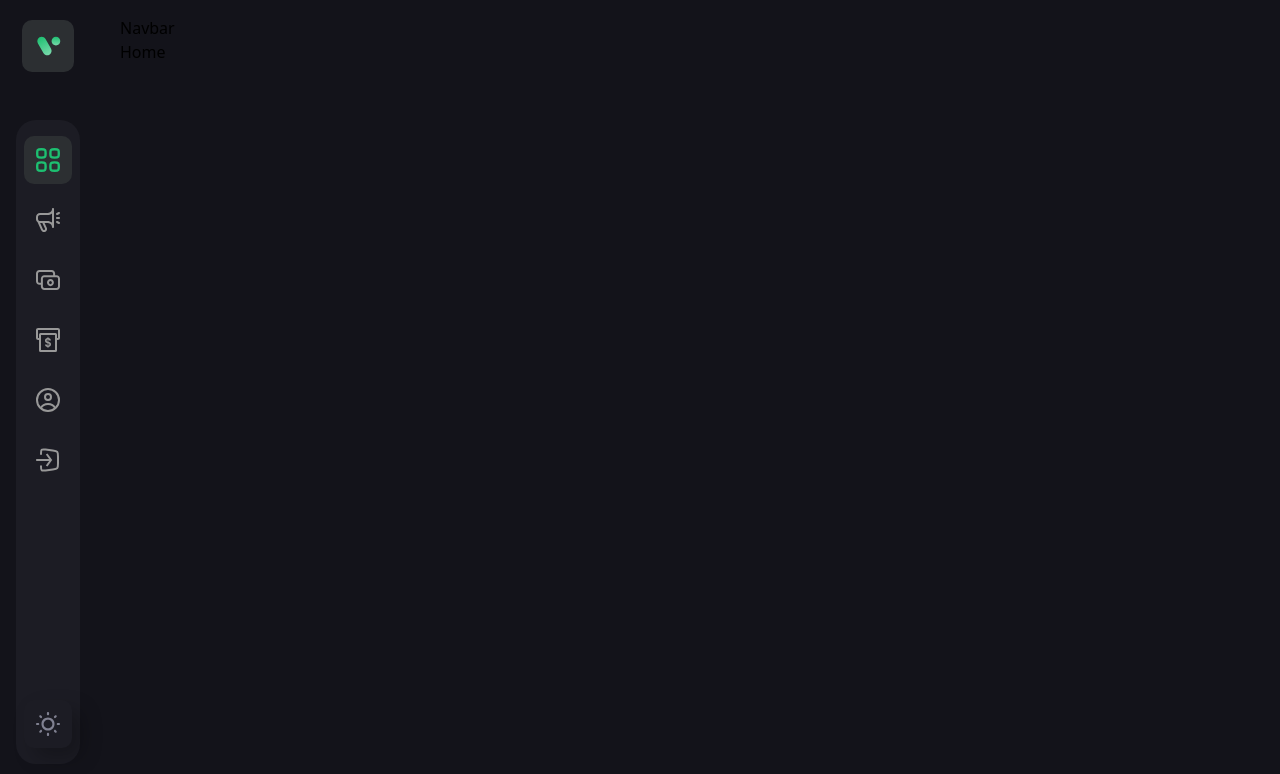
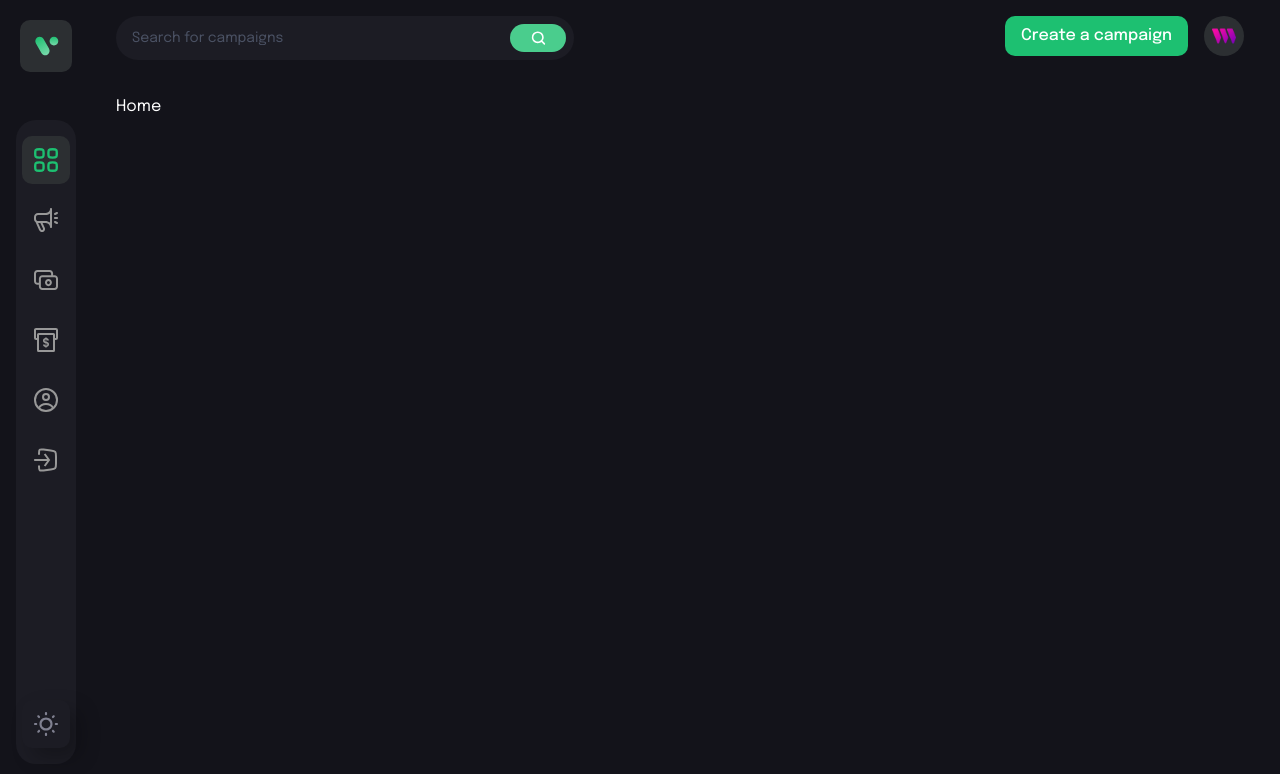
Before and after one commit to blkluv/InstaFun_2.0, a React (Vite) app in the folder client/: page / in a window 1280 px wide. Shown: the top 774 px of the page. Built offline with nearby package versions, Linux system fonts and the light colour scheme; what @thirdweb-dev/react would draw is missing.

Commit message:
navbar completed

```diff
--- a/client/index.html
+++ b/client/index.html
@@ -2,7 +2,7 @@
 <html lang="en">
   <head>
     <meta charset="UTF-8" />
-    <link rel="icon" type="image/svg+xml" href="/src/favicon.svg" />
+    <link rel="icon" type="image/svg+xml" href="/src/assets/logo.svg" />
     <meta name="viewport" content="width=device-width, initial-scale=1.0" />
     <title>InstaFund 2.0</title>
   </head>
--- /dev/null
+++ b/client/src/components/CustomButton.tsx
@@ -0,0 +1,22 @@
+import React from 'react'
+
+interface CustomButtonProps {
+    btnType: 'button' | 'submit' | 'reset'
+    title: string
+    handleClick: () => void
+    styles: string
+}
+
+const CustomButton = ({ btnType, title, handleClick, styles }: CustomButtonProps) => {
+  return (
+    <button
+      type={btnType}
+      className={`font-epilogue font-medium text-[16px] leading-[26px] text-white h-[40px] px-4 rounded-[10px] ${styles}`}
+      onClick={handleClick}
+    >
+      {title}
+    </button>
+  )
+}
+
+export default CustomButton
--- a/client/src/components/Navbar.tsx
+++ b/client/src/components/Navbar.tsx
@@ -1,9 +1,126 @@
-import React from 'react'
+import React, { useState } from "react";
+import { Link, useNavigate } from "react-router-dom";
+
+// import { useStateContext } from '../context';
+import CustomButton from "./CustomButton";
+import { logo, menu, search, thirdweb } from "../assets";
+import { navlinks } from "../constants/navLinks";
 
 const Navbar = () => {
+  const navigate = useNavigate();
+  const [isActive, setIsActive] = useState("dashboard");
+  const [toggleDrawer, setToggleDrawer] = useState(false);
+  //   const { connect, address } = useStateContext();
+  const address = "0x123";
+
   return (
-    <div>Navbar</div>
-  )
-}
+    <div className="flex md:flex-row flex-col-reverse justify-between mb-[35px] gap-6">
+      <div className="lg:flex-1 flex flex-row max-w-[458px] py-2 pl-4 pr-2 h-[44px] bg-[#1c1c24] rounded-[100px]">
+        <input
+          type="text"
+          placeholder="Search for campaigns"
+          className="flex w-full font-epilogue font-normal text-[14px] placeholder:text-[#4b5264] text-white bg-transparent outline-none"
+        />
 
-export default Navbar
+        <div className="w-[64px] h-full rounded-[20px] bg-[#4acd8d] flex justify-center items-center cursor-pointer">
+          <img
+            src={search}
+            alt="search"
+            className="w-[15px] h-[15px] object-contain"
+          />
+        </div>
+      </div>
+
+      <div className="sm:flex hidden flex-row justify-end gap-4">
+        <CustomButton
+          btnType="button"
+          title={address ? "Create a campaign" : "Connect"}
+          styles={address ? "bg-[#1dc071]" : "bg-[#8c6dfd]"}
+          handleClick={() => {
+            if (address) navigate("create-campaign");
+            else console.log("Connect");
+          }}
+        />
+
+        <Link to="/profile">
+          <div className="w-[40px] h-[40px] rounded-full bg-[#2c2f32] flex justify-center items-center cursor-pointer">
+            <img
+              src={thirdweb}
+              alt="user"
+              className="w-[60%] h-[60%] object-contain"
+            />
+          </div>
+        </Link>
+      </div>
+
+      {/* Small screen navigation */}
+      <div className="sm:hidden flex justify-between items-center relative">
+        <div className="w-[40px] h-[40px] rounded-[10px] bg-[#2c2f32] flex justify-center items-center cursor-pointer">
+          <img
+            src={logo}
+            alt="user"
+            className="w-[60%] h-[60%] object-contain"
+          />
+        </div>
+
+        <img
+          src={menu}
+          alt="menu"
+          className="w-[30px] h-[30px] object-contain cursor-pointer"
+          onClick={() => setToggleDrawer((prev) => !prev)}
+        />
+
+        <div
+          className={`absolute top-[60px] right-0 left-0 bg-[#1c1c24] z-10 shadow-secondary py-4 ${
+            !toggleDrawer ? "-translate-y-[100vh]" : "translate-y-0"
+          } transition-all duration-700`}
+        >
+          <ul className="mb-4">
+            {navlinks.map((link) => (
+              <li
+                key={link.name}
+                className={`flex p-4 ${
+                  isActive === link.name && "bg-[#3a3a43]"
+                }`}
+                onClick={() => {
+                  setIsActive(link.name);
+                  setToggleDrawer(false);
+                  navigate(link.link);
+                }}
+              >
+                <img
+                  src={link.imgUrl}
+                  alt={link.name}
+                  className={`w-[24px] h-[24px] object-contain ${
+                    isActive === link.name ? "grayscale-0" : "grayscale"
+                  }`}
+                />
+                <p
+                  className={`ml-[20px] font-epilogue font-semibold text-[14px] ${
+                    isActive === link.name ? "text-[#1dc071]" : "text-[#808191]"
+                  }`}
+                >
+                  {link.name}
+                </p>
+              </li>
+            ))}
+          </ul>
+
+          <div className="flex mx-4">
+            <CustomButton
+              btnType="button"
+              title={address ? "Create a campaign" : "Connect"}
+              styles={address ? "bg-[#1dc071]" : "bg-[#8c6dfd]"}
+              handleClick={() => {
+                if (address) navigate("create-campaign");
+                else console.log("connect");
+              }}
+            />
+          </div>
+        </div>
+      </div>
+    </div>
+  );
+};
+
+export default Navbar;
--- a/client/src/components/Sidebar.tsx
+++ b/client/src/components/Sidebar.tsx
@@ -14,7 +14,7 @@
 }
 
 const Icon = ({ styles, name, imgUrl, isActive, disabled, handleClick }: IconProps) => (
-  <div className={`w-[48px] h-[48px] rounded-[10px] ${isActive && isActive === name && 'bg-[#2c2f32]'} flex justify-center items-center ${!disabled && 'cursor-pointer'} ${styles}`} onClick={handleClick}>
+  <div className={`w-[48px] h-[48px] rounded-[10px] ${isActive && isActive === name && 'bg-[#2c2f32]'} flex justify-center items-center ${!disabled && 'cursor-pointer'} hover:bg-[#2c2f32] ${styles}`} onClick={handleClick}>
     {!isActive ? (
       <img src={imgUrl} alt="fund_logo" className="w-1/2 h-1/2" />
     ) : (
@@ -33,7 +33,7 @@
         <Icon styles="w-[52px] h-[52px] bg-[#2c2f32]" imgUrl={logo} />
       </Link>
 
-      <div className="flex-1 flex flex-col justify-between items-center bg-[#1c1c24] rounded-[20px] w-[64px] py-4 mt-12">
+      <div className="flex-1 flex flex-col justify-between items-center bg-[#1c1c24] rounded-[20px] w-[60px] py-4 mt-12">
         <div className="flex flex-col justify-center items-center gap-3">
           {navlinks.map((link) => (
             <Icon
--- a/client/src/styles/index.css
+++ b/client/src/styles/index.css
@@ -3,6 +3,18 @@
 @tailwind base;
 @tailwind components;
 @tailwind utilities;
+
+* {
+  box-sizing: border-box;
+  padding: 0;
+  margin: 0;
+}
+
+body{
+  font-family: 'Epilogue', sans-serif;
+  background-color: #13131a;
+  color: #fff;
+}
 
 .linear-gradient {
   background: linear-gradient(
```
